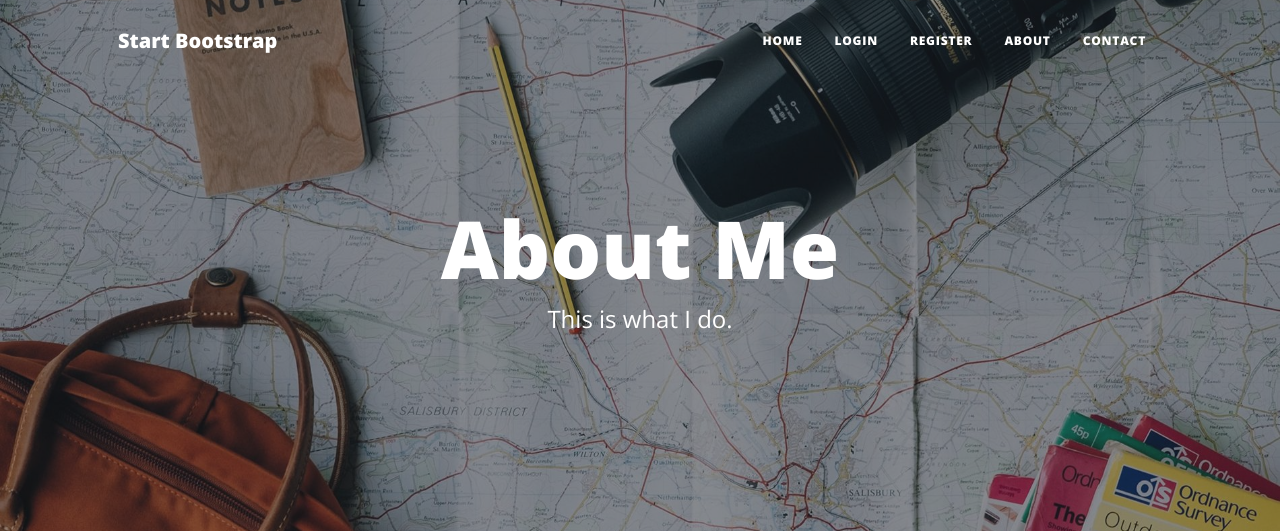
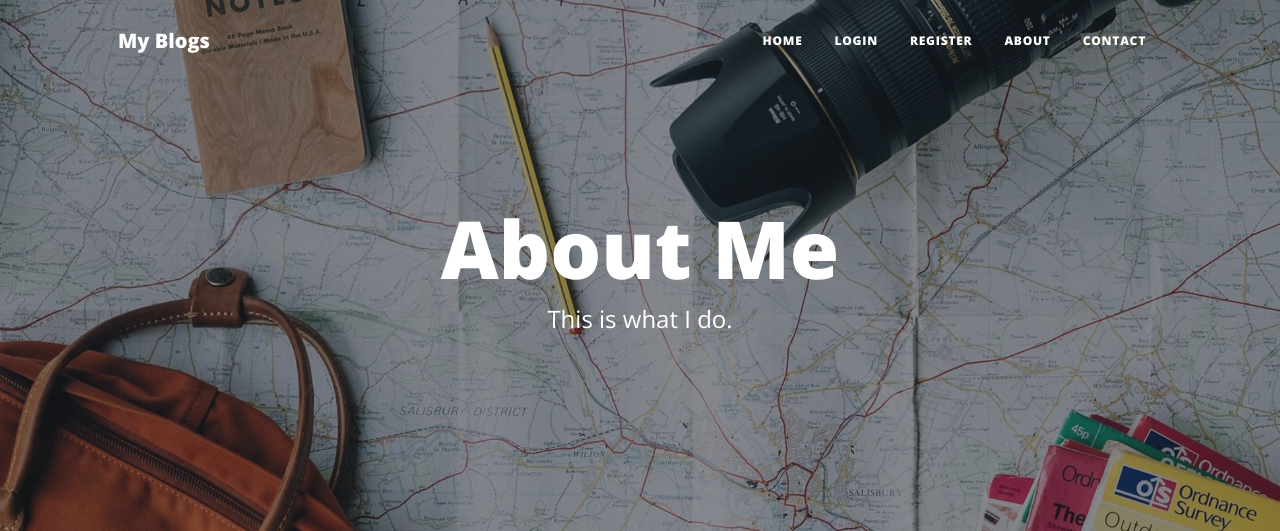
Before and after one commit to Jishnu-phani/BlogProject, a Flask app: page /about in a window 1280 px wide. Shown: the top 531 px of the page. Run offline with Flask 3, Linux system fonts and the light colour scheme; some libraries are stand-ins or nearby versions.

Commit message:
Update header.html

```diff
--- a/templates/header.html
+++ b/templates/header.html
@@ -44,7 +44,7 @@
     <!-- Navigation-->
     <nav class="navbar navbar-expand-lg navbar-light" id="mainNav">
       <div class="container px-4 px-lg-5">
-        <a class="navbar-brand" href="/">Start Bootstrap</a>
+        <a class="navbar-brand" href="/">My Blogs</a>
         <button
           class="navbar-toggler"
           type="button"
```
